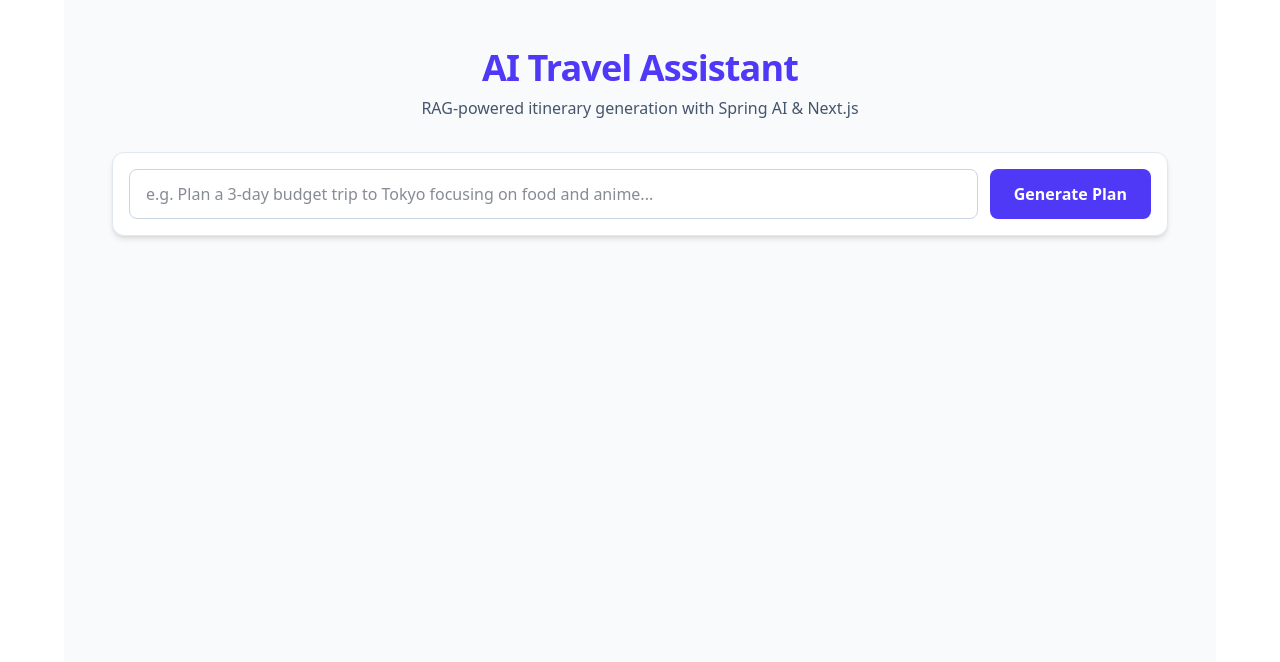
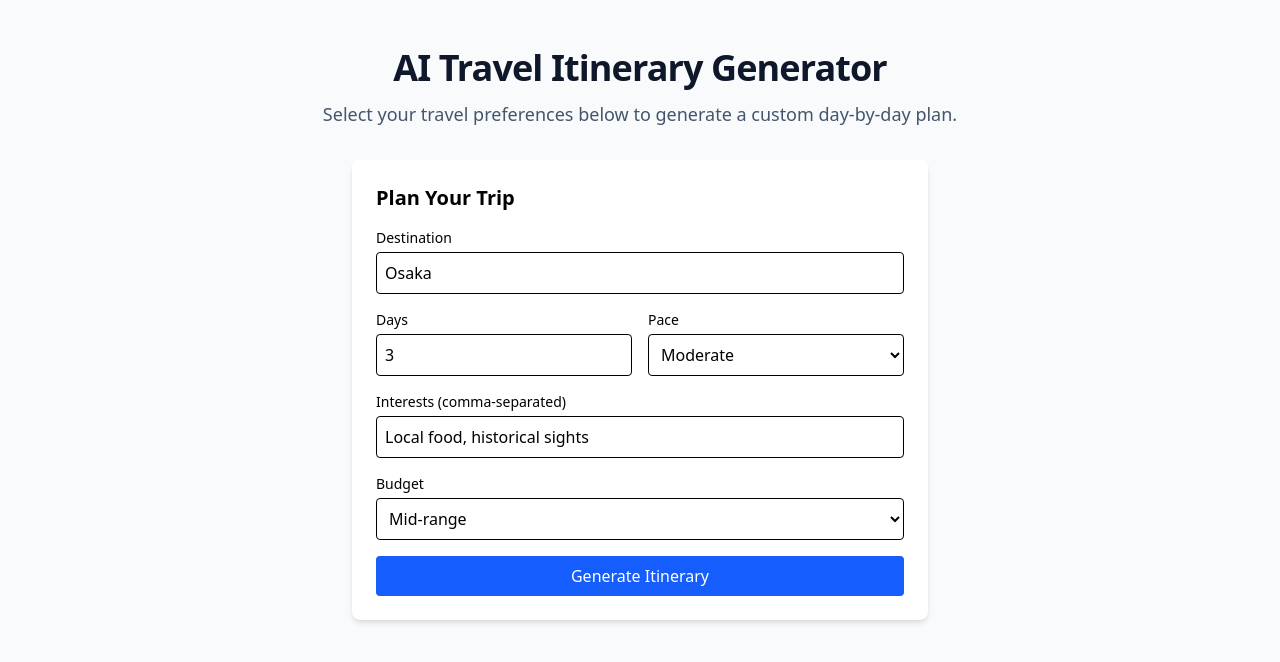
Before and after one commit to whyal/itinerary-planner-fe, a Next.js app: page / in a window 1280 px wide. Shown: the top 662 px of the page. Built offline with nearby package versions, Linux system fonts and the light colour scheme.

Commit message:
Changed blind prompt to fixed form prompt

```diff
--- a/app/components/ItineraryForm.tsx
+++ b/app/components/ItineraryForm.tsx
@@ -1,93 +1,194 @@
 "use client";
-import React, { useState } from "react";
+
+import { useState, FormEvent, ChangeEvent } from "react";
+
+// Matches the Spring AI Java Record structure
+interface ItineraryResponse {
+  destination: string;
+  days: Array<{
+    dayNumber: number;
+    theme: string;
+    activities: Array<{
+      time: string;
+      location: string;
+      description: string;
+    }>;
+  }>;
+}
 
 export default function ItineraryForm() {
-    const [destination, setDestination] = useState("");
-    const [budget, setBudget] = useState("");
-    const [days, setDays] = useState("");
+  // Discrete state fields for clean user input
+  const [formData, setFormData] = useState({
+    destination: "Osaka",
+    days: 3,
+    pace: "Moderate",
+    interests: "Local food, historical sights",
+    budget: "Mid-range",
+  });
 
-    async function handleSubmit(e: React.SubmitEvent<HTMLFormElement>) {
-        e.preventDefault();
+  const [loading, setLoading] = useState(false);
+  const [itinerary, setItinerary] = useState<ItineraryResponse | null>(null);
 
-        const trip = {
-            destination,
-            budget: Number(budget),
-            days: Number(days),
+  // 1. Formats discrete inputs into the compact key-value prompt
+  const formatToKeyValuePrompt = (): string => {
+    return `Destination: ${formData.destination}
+Days: ${formData.days}
+Pace: ${formData.pace}
+Interests: ${formData.interests}
+Budget: ${formData.budget}
+
+Generate a ${formData.days}-day itinerary matching these constraints.`;
   };
 
-        const response = await fetch("http://localhost:8080/api/trips", {
+  const handleSubmit = async (e: FormEvent) => {
+    e.preventDefault();
+    setLoading(true);
+    setItinerary(null);
+
+    // 2. Wrap the formatted string into a lightweight payload
+    const payload = {
+      prompt: formatToKeyValuePrompt(),
+      conversationId: "session-uuid-here", // Match exact Java record field names
+    };
+    try {
+      const response = await fetch(
+        "http://localhost:8080/api/v1/itinerary/generate",
+        {
           method: "POST",
-            headers: {
-                "Content-Type": "application/json",
+          headers: { "Content-Type": "application/json" },
+          body: JSON.stringify(payload),
         },
-            body: JSON.stringify(trip),
-        });
+      );
 
-        const data = await response.json();
+      if (!response.ok) throw new Error("Network response was not ok");
 
-        console.log(data);
+      const data: ItineraryResponse = await response.json();
+      setItinerary(data);
+    } catch (error) {
+      console.error("Failed to generate itinerary:", error);
+    } finally {
+      setLoading(false);
     }
+  };
+
+  const handleChange = (
+    e: ChangeEvent<HTMLInputElement | HTMLSelectElement>,
+  ) => {
+    const { name, value } = e.target;
+    setFormData((prev) => ({ ...prev, [name]: value }));
+  };
 
   return (
-        <div className="min-h-screen from-slate-50 via-white to-blue-50 flex items-center justify-center px-4 py-10">
-            <div className="w-full max-w-xl rounded-2xl bg-white shadow-xl border border-gray-100 p-8">
-                <div className="mb-8">
-                    <h1 className="text-3xl font-bold text-gray-900">
-                        Plan Your Trip
-                    </h1>
+    <div className="max-w-xl mx-auto p-6 bg-white rounded-lg shadow-md">
+      <h2 className="text-xl font-bold mb-4">Plan Your Trip</h2>
+
+      <form onSubmit={handleSubmit} className="space-y-4">
+        <div>
+          <label className="block text-sm font-medium">Destination</label>
+          <input
+            type="text"
+            name="destination"
+            value={formData.destination}
+            onChange={handleChange}
+            className="w-full mt-1 p-2 border rounded"
+            required
+          />
         </div>
 
-                <form onSubmit={handleSubmit} className="space-y-6">
-                    {/* Destination */}
+        <div className="grid grid-cols-2 gap-4">
           <div>
-                        <label className="block mb-2 text-sm font-medium text-gray-700">
-                            Destination
+            <label className="block text-sm font-medium">Days</label>
+            <input
+              type="number"
+              name="days"
+              min="1"
+              max="7"
+              value={formData.days}
+              onChange={handleChange}
+              className="w-full mt-1 p-2 border rounded"
+            />
+          </div>
+
+          <div>
+            <label className="block text-sm font-medium">Pace</label>
+            <select
+              name="pace"
+              value={formData.pace}
+              onChange={handleChange}
+              className="w-full mt-1 p-2 border rounded"
+            >
+              <option value="Relaxed">Relaxed</option>
+              <option value="Moderate">Moderate</option>
+              <option value="Fast-paced">Fast-paced</option>
+            </select>
+          </div>
+        </div>
+
+        <div>
+          <label className="block text-sm font-medium">
+            Interests (comma-separated)
           </label>
           <input
             type="text"
-                            placeholder="e.g. Tokyo, Japan"
-                            value={destination}
-                            onChange={(e) => setDestination(e.target.value)}
-                            className="w-full rounded-xl border border-gray-300 px-4 py-3 focus:border-blue-500 focus:ring-4 focus:ring-blue-100 outline-none transition"
+            name="interests"
+            value={formData.interests}
+            onChange={handleChange}
+            className="w-full mt-1 p-2 border rounded"
           />
         </div>
 
-                    {/* Budget */}
         <div>
-                        <label className="block mb-2 text-sm font-medium text-gray-700">
-                            Budget
-                        </label>
-                        <input
-                            type="number"
-                            placeholder="1000"
-                            value={budget}
-                            onChange={(e) => setBudget(e.target.value)}
-                            className="w-full rounded-xl border border-gray-300 px-4 py-3 focus:border-blue-500 focus:ring-4 focus:ring-blue-100 outline-none transition"
-                        />
-                    </div>
-
-                    {/* Days */}
-                    <div>
-                        <label className="block mb-2 text-sm font-medium text-gray-700">
-                            Duration
-                        </label>
-                        <input
-                            type="number"
-                            placeholder="5"
-                            value={days}
-                            onChange={(e) => setDays(e.target.value)}
-                            className="w-full rounded-xl border border-gray-300 px-4 py-3 focus:border-blue-500 focus:ring-4 focus:ring-blue-100 outline-none transition"
-                        />
+          <label className="block text-sm font-medium">Budget</label>
+          <select
+            name="budget"
+            value={formData.budget}
+            onChange={handleChange}
+            className="w-full mt-1 p-2 border rounded"
+          >
+            <option value="Budget">Budget</option>
+            <option value="Mid-range">Mid-range</option>
+            <option value="Luxury">Luxury</option>
+          </select>
         </div>
 
         <button
           type="submit"
-                        className="w-full rounded-xl bg-blue-600 py-3 text-white font-semibold shadow-md hover:bg-blue-700 hover:shadow-lg active:scale-[0.98] transition-all"
+          disabled={loading}
+          className="w-full bg-blue-600 text-white p-2 rounded font-medium hover:bg-blue-700 disabled:bg-gray-400"
         >
-                        Generate Itinerary
+          {loading ? "Generating Itinerary..." : "Generate Itinerary"}
         </button>
       </form>
+
+      {/* Render the JSON response cleanly */}
+      {itinerary && (
+        <div className="mt-8 space-y-6">
+          <h3 className="text-lg font-bold">
+            Your {itinerary.destination} Itinerary
+          </h3>
+          {itinerary.days.map((day) => (
+            <div
+              key={day.dayNumber}
+              className="border-l-4 border-blue-500 pl-4 py-1"
+            >
+              <h4 className="font-semibold">
+                Day {day.dayNumber}: {day.theme}
+              </h4>
+              <ul className="mt-2 space-y-2 text-sm">
+                {day.activities.map((act, index) => (
+                  <li key={index}>
+                    <span className="font-medium text-gray-600">
+                      {act.time}
+                    </span>{" "}
+                    - <strong className="text-gray-900">{act.location}</strong>:{" "}
+                    {act.description}
+                  </li>
+                ))}
+              </ul>
             </div>
+          ))}
+        </div>
+      )}
     </div>
   );
 }
--- a/app/layout.tsx
+++ b/app/layout.tsx
@@ -18,7 +18,7 @@ export default function RootLayout({
       lang="en"
       className={`${fraunces.variable} ${inter.variable} ${plexMono.variable}`}
     >
-            <body>{children}</body>
+      <body suppressHydrationWarning>{children}</body>
     </html>
   );
 }
--- a/app/page.tsx
+++ b/app/page.tsx
@@ -1,175 +1,27 @@
-"use client";
+import type { Metadata } from "next";
+import ItineraryForm from "./components/ItineraryForm";
 
-import { useState } from "react";
-import { Itinerary } from "./types/itinerary";
+// Server Components support built-in SEO metadata natively
+export const metadata: Metadata = {
+  title: "AI Travel Planner | Spring AI & Next.js",
+  description:
+    "Generate type-safe, token-efficient travel itineraries powered by Google Gemini and Spring Boot.",
+};
 
-export default function ItineraryPlanner() {
-  const [prompt, setPrompt] = useState("");
-  const [conversationId] = useState(() => `session-${Date.now()}`);
-  const [loading, setLoading] = useState(false);
-  const [itinerary, setItinerary] = useState<Itinerary | null>(null);
+export default function Home() {
+  return (
+    <main className="min-h-screen bg-slate-50 py-12 px-4 sm:px-6 lg:px-8">
+      <div className="max-w-3xl mx-auto text-center mb-8">
+        <h1 className="text-3xl font-extrabold text-slate-900 sm:text-4xl tracking-tight">
+          AI Travel Itinerary Generator
+        </h1>
+        <p className="mt-3 text-lg text-slate-600">
+          Select your travel preferences below to generate a custom day-by-day
+          plan.
+        </p>
+      </div>
 
-  const handleSubmit = async (e: React.FormEvent) => {
-    e.preventDefault();
-    if (!prompt.trim()) return;
-
-    setLoading(true);
-    try {
-      const response = await fetch(
-        "http://localhost:8080/api/v1/itinerary/generate",
-        {
-          method: "POST",
-          headers: { "Content-Type": "application/json" },
-          body: JSON.stringify({ conversationId, prompt }),
-        },
-      );
-
-      if (!response.ok) throw new Error("Failed to generate itinerary");
-      const data: Itinerary = await response.json();
-      setItinerary(data);
-    } catch (err) {
-      console.error(err);
-    } finally {
-      setLoading(false);
-    }
-  };
-
-  return (
-    <main className="min-h-screen bg-slate-50 text-slate-900 p-6 md:p-12 max-w-6xl mx-auto">
-      <header className="mb-8 text-center">
-        <h1 className="text-4xl font-extrabold tracking-tight text-indigo-600">
-          AI Travel Assistant
-        </h1>
-        <p className="text-slate-600 mt-2">
-          RAG-powered itinerary generation with Spring AI & Next.js
-        </p>
-      </header>
-
-      {/* Input Form */}
-      <form
-        onSubmit={handleSubmit}
-        className="mb-10 bg-white p-4 rounded-xl shadow-md border border-slate-200 flex gap-3"
-      >
-        <input
-          type="text"
-          className="flex-1 px-4 py-3 border border-slate-300 rounded-lg focus:outline-none focus:ring-2 focus:ring-indigo-500"
-          placeholder="e.g. Plan a 3-day budget trip to Tokyo focusing on food and anime..."
-          value={prompt}
-          onChange={(e) => setPrompt(e.target.value)}
-          disabled={loading}
-        />
-        <button
-          type="submit"
-          disabled={loading}
-          className="bg-indigo-600 hover:bg-indigo-700 text-white font-semibold px-6 py-3 rounded-lg transition disabled:opacity-50"
-        >
-          {loading ? "Planning..." : "Generate Plan"}
-        </button>
-      </form>
-
-      {/* Itinerary Display */}
-      {itinerary && (
-        <div className="space-y-8">
-          {/* Header Card */}
-          <div className="bg-indigo-900 text-white p-6 rounded-2xl shadow-lg">
-            <div className="flex justify-between items-start">
-              <div>
-                <h2 className="text-3xl font-bold">{itinerary.destination}</h2>
-                <p className="text-indigo-200 mt-1">
-                  {itinerary.durationDays} Days Plan
-                </p>
-              </div>
-              <span className="bg-indigo-800 text-indigo-100 font-mono text-sm px-3 py-1 rounded-full border border-indigo-700">
-                Est. Budget: ${itinerary.estimatedTotalBudget}
-              </span>
-            </div>
-            <p className="mt-4 text-slate-200 border-t border-indigo-800 pt-4">
-              {itinerary.overallSummary}
-            </p>
-          </div>
-
-          {/* Daily Schedule */}
-          <div className="space-y-6">
-            {itinerary.days.map((day) => (
-              <div
-                key={day.dayNumber}
-                className="bg-white p-6 rounded-xl border border-slate-200 shadow-sm"
-              >
-                <h3 className="text-xl font-bold text-slate-800 mb-4 pb-2 border-b">
-                  Day {day.dayNumber}:{" "}
-                  <span className="text-indigo-600">{day.theme}</span>
-                </h3>
-
-                <div className="space-y-4">
-                  {day.activities.map((act, i) => (
-                    <div
-                      key={i}
-                      className="flex gap-4 p-3 bg-slate-50 rounded-lg"
-                    >
-                      <div className="w-24 font-mono text-sm text-indigo-600 font-semibold pt-1">
-                        {act.timeOfDay}
-                      </div>
-                      <div className="flex-1">
-                        <div className="flex justify-between">
-                          <h4 className="font-semibold text-slate-900">
-                            {act.title}
-                          </h4>
-                          {act.estimatedCostUsd > 0 && (
-                            <span className="text-xs font-semibold bg-emerald-100 text-emerald-800 px-2 py-0.5 rounded">
-                              ${act.estimatedCostUsd}
-                            </span>
-                          )}
-                        </div>
-                        <p className="text-xs text-slate-500 font-medium">
-                          {act.locationName}
-                        </p>
-                        <p className="text-sm text-slate-600 mt-1">
-                          {act.description}
-                        </p>
-
-                        <div className="flex gap-1 mt-2 flex-wrap">
-                          {act.tags?.map((t, idx) => (
-                            <span
-                              key={idx}
-                              className="text-[10px] bg-slate-200 text-slate-700 px-2 py-0.5 rounded"
-                            >
-                              #{t}
-                            </span>
-                          ))}
-                        </div>
-                      </div>
-                    </div>
-                  ))}
-                </div>
-              </div>
-            ))}
-          </div>
-
-          {/* Tips Section */}
-          <div className="grid md:grid-cols-2 gap-6">
-            <div className="bg-amber-50 border border-amber-200 p-5 rounded-xl">
-              <h4 className="font-bold text-amber-900 mb-2">
-                Local Etiquette Tips
-              </h4>
-              <ul className="list-disc list-inside text-sm text-amber-800 space-y-1">
-                {itinerary.localEtiquetteTips.map((tip, i) => (
-                  <li key={i}>{tip}</li>
-                ))}
-              </ul>
-            </div>
-            <div className="bg-blue-50 border border-blue-200 p-5 rounded-xl">
-              <h4 className="font-bold text-blue-900 mb-2">
-                Recommended Packing
-              </h4>
-              <ul className="list-disc list-inside text-sm text-blue-800 space-y-1">
-                {itinerary.recommendedPackingItems.map((item, i) => (
-                  <li key={i}>{item}</li>
-                ))}
-              </ul>
-            </div>
-          </div>
-        </div>
-      )}
+      <ItineraryForm />
     </main>
   );
 }
```
Lines whose indentation alone changed are shown as unchanged.
